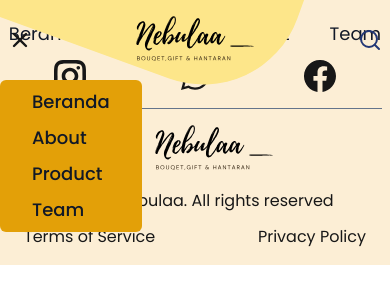
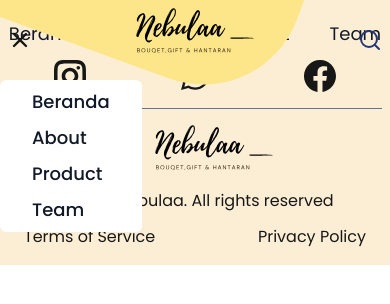
Before and after one commit to mishbahulmunir96/nebulaa, a Next.js app: page / in a window 390 px wide. Both pictures are taken after a click on the element 20 px from the left and 40 px from the top of the page. Shown: the top 304 px of the page. Built offline with nearby package versions, Linux system fonts and the light colour scheme; no server answers; a web font is replaced by a local one.

Commit message:
fix logo img

```diff
--- a/src/components/Navbar.tsx
+++ b/src/components/Navbar.tsx
@@ -25,7 +25,7 @@ const Navbar = () => {
     <header
       className={`fixed z-50 flex h-20 w-full items-center justify-center px-2 transition-all lg:px-36 ${isBlured ? "bg-blue-800/50 backdrop-blur-md" : "bg-transparent"}`}
     >
-      <nav className="container mx-auto flex items-center justify-between">
+      <nav className="container mx-auto flex h-full items-center justify-between">
         <Logo classname="order-2 lg:order-none"></Logo>
         <MenuBar classname="order-1 lg:order-none" />
         <SearchBar classname="order-3 lg:order-none" />
--- a/src/components/elements/Logo.tsx
+++ b/src/components/elements/Logo.tsx
@@ -1,3 +1,4 @@
+import Image from "next/image";
 import Link from "next/link";
 import { FC } from "react";
 
@@ -7,9 +8,14 @@ interface LogoProps {
 
 const Logo: FC<LogoProps> = ({ classname }) => {
   return (
-    <div className={`w-32 lg:w-40 ${classname}`}>
-      <Link href={"/"}>
-        <img src="/images/logo-nebulaa.svg" alt="nebula_logo" />
+    <div className={`h-20 w-32 lg:w-40 ${classname}`}>
+      <Link href={"/"} className="h-full w-full">
+        <Image
+          src="/images/logo-nebulaa.svg"
+          alt="nebula_logo"
+          width={160}
+          height={80}
+        />
       </Link>
     </div>
   );
--- a/src/components/fragments/MenuBar.tsx
+++ b/src/components/fragments/MenuBar.tsx
@@ -42,7 +42,7 @@ const MenuBar: FC<MenuBarProps> = ({ classname }) => {
 
       <ul
         ref={menuRef}
-        className={`${isOpen ? "flex" : "hidden"} absolute -left-2 top-[52px] flex-col rounded-md bg-yellow-400 px-3 py-1 md:static md:flex md:flex-row md:items-center md:justify-between md:bg-transparent`}
+        className={`${isOpen ? "flex" : "hidden"} absolute -left-2 top-[52px] flex-col rounded-md bg-white px-3 py-1 md:static md:flex md:flex-row md:items-center md:justify-between md:bg-transparent`}
       >
         <Menu href={"/"}>Beranda</Menu>
         <Menu href={"/about"}>About</Menu>
```
